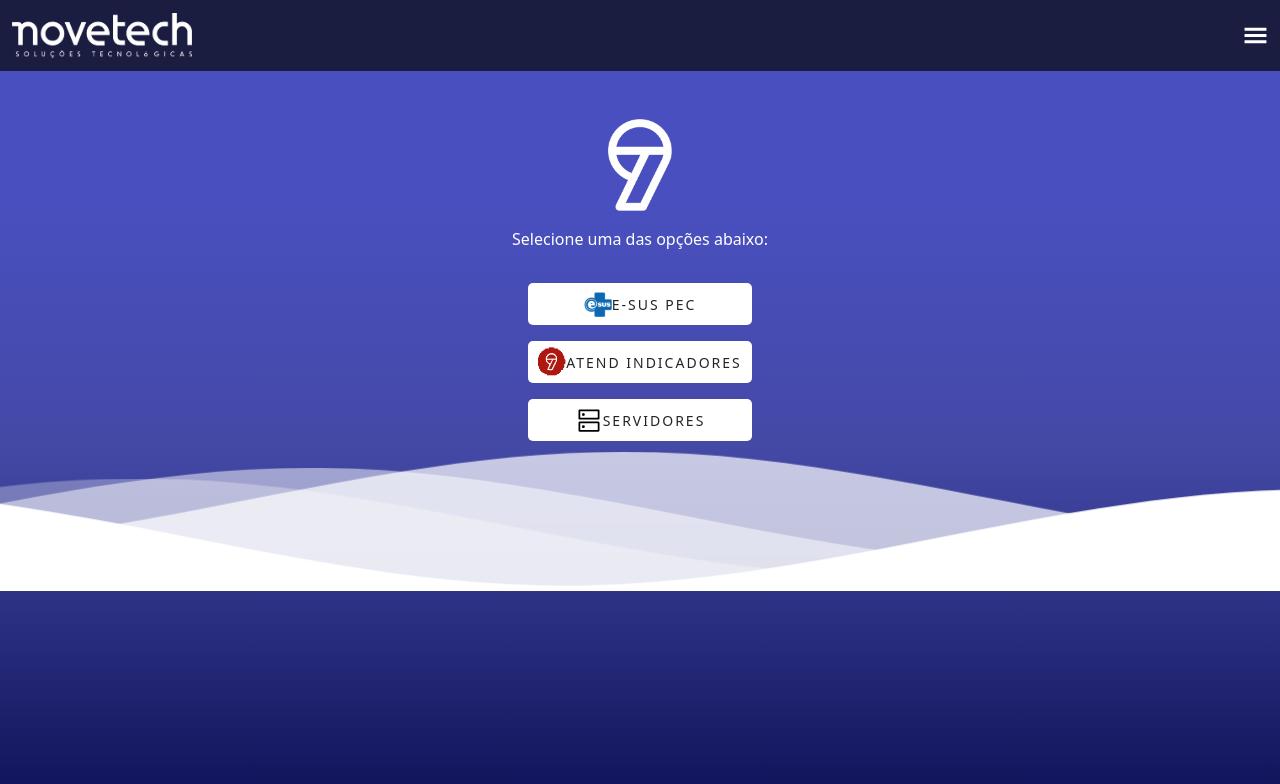
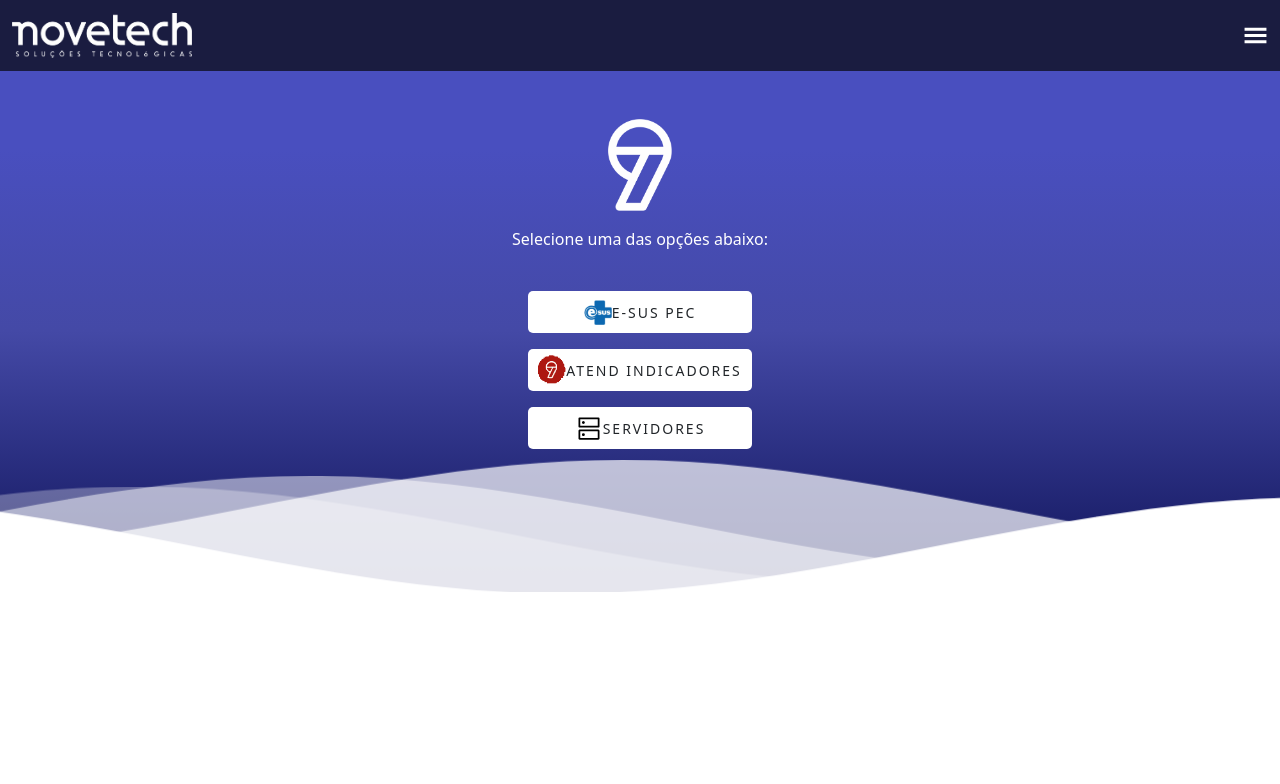
Before and after one commit to yagocdj/Remote-desk, a React (Vite) app: page / in a window 1280 px wide. Shown: the top 784 px of the page. Built offline with nearby package versions, Linux system fonts and the light colour scheme.

Commit message:
Adicionando as rotas e embutindo a navbar no App

```diff
--- a/package.json
+++ b/package.json
@@ -11,9 +11,13 @@
   "dependencies": {
     "bootstrap": "^5.2.3",
     "jquery": "^3.6.1",
+    "localforage": "^1.10.0",
+    "match-sorter": "^6.3.1",
     "react": "^18.2.0",
     "react-dom": "^18.2.0",
-    "react-icons": "^4.7.1"
+    "react-icons": "^4.7.1",
+    "react-router-dom": "^6.4.5",
+    "sort-by": "^0.0.2"
   },
   "devDependencies": {
     "@types/react": "^18.0.24",
--- a/src/App.jsx
+++ b/src/App.jsx
@@ -1,18 +1,26 @@
 import 'bootstrap/dist/css/bootstrap.css';
 import 'bootstrap/dist/js/bootstrap.bundle';
-import Navbar from './components/Navbar'
-import Body from './components/Body'
-
+import Index from './pages/Index';
+import { Outlet } from 'react-router-dom';
+import './css/navbar.css';
+import { GiHamburgerMenu } from 'react-icons/gi';
+import Logo from './assets/images/novetech_logo_branco.png';
 
 function App() {
 
   return (
     <>
-      <Navbar />
-      <Body />
-
+      <nav className="navbar navbar-expand-lg">
+        <div className="container-fluid">
+          <a className="navbar-brand text-light" href="#">
+              <img className='logoBranca' src={Logo}></img>
+          </a>
+          <GiHamburgerMenu size={25} />
+        </div>
+      </nav>
+      <Outlet />
     </>
-  )
+  );
 }
 
 export default App
--- a/src/components/Body.jsx
+++ /dev/null
@@ -1,20 +0,0 @@
-import Menu from './Menu';
-import Waves from './Waves'
-import 'bootstrap/dist/css/bootstrap.css';
-import 'bootstrap/dist/js/bootstrap.bundle';
-import '../css/body.css'
-
-function Body(){
-    return (
-        <>
-        <main className='container d-flex justify-content-center flex-column pt-5'>
-            <Menu />
-        </main>
-        <footer>
-            <Waves />
-        </footer>
-        </>
-    )
-}
-
-export default Body
--- a/src/components/Navbar.jsx
+++ /dev/null
@@ -1,23 +0,0 @@
-import 'bootstrap/dist/css/bootstrap.css';
-import 'bootstrap/dist/js/bootstrap.bundle';
-import '../css/navbar.css';
-import { GiHamburgerMenu } from 'react-icons/gi';
-import Logo from '../assets/images/novetech_logo_branco.png'
-
-
-function Navbar() {
-
-    return (
-        <nav className="navbar navbar-expand-lg">
-            <div className="container-fluid">
-                <a className="navbar-brand text-light" href="#">
-                   <img className='logoBranca' src={Logo}></img>
-                </a>
-                <GiHamburgerMenu size={25} />
-            </div>
-        </nav>
-    )
-
-}
-
-export default Navbar;
--- a/src/css/base.css
+++ b/src/css/base.css
@@ -4,5 +4,8 @@
     --bg-button-color: #fff;
     --bg-button-gradient-hover: linear-gradient(90deg, rgb(255, 255, 255) 44%, rgba(70, 77, 216, 0.5) 75%, rgba(28, 35, 160, 0.5) 90%);
     --txt-color: #fff;
-    height: 100vh;
 }
+
+body {
+    min-height: 100vh;
+}
--- a/src/css/body.css
+++ b/src/css/body.css
@@ -1,6 +1,6 @@
 @import url(base.css);
 
- #isotipoBranco{
+ #isotipoBranco {
     width: 4rem;
  }
 
--- a/src/css/index.css
+++ b/src/css/index.css
@@ -1,13 +1,6 @@
 @import url(base.css);
 
-#root{
+#root {
     min-width: 100vh;
-}
-
-body{
     background: var(--bg-color-gradient);
 }
-
-footer{
-    position: sticky;
-}
--- a/src/main.jsx
+++ b/src/main.jsx
@@ -1,9 +1,24 @@
-import React from 'react'
-import ReactDOM from 'react-dom/client'
-import App from './App'
+import React from 'react';
+import ReactDOM from 'react-dom/client';
+import {createBrowserRouter, RouterProvider} from "react-router-dom";
+import App from './App';
+import Index from './pages/Index';
+
+const router = createBrowserRouter([
+  {
+    path: "/",
+    element: <App />,
+    children: [
+      {
+        path: "/",
+        element: <Index />
+      }
+    ]
+  },
+]);
 
 ReactDOM.createRoot(document.getElementById('root')).render(
   <React.StrictMode>
-    <App />
+    <RouterProvider router={router} />
   </React.StrictMode>
 )
--- /dev/null
+++ b/src/pages/Index.jsx
@@ -0,0 +1,20 @@
+import Menu from '../components/Menu';
+import Waves from '../components/Waves'
+import 'bootstrap/dist/css/bootstrap.css';
+import 'bootstrap/dist/js/bootstrap.bundle';
+import '../css/body.css'
+
+function Index(){
+    return (
+        <>
+            <main className='container d-flex justify-content-center flex-column pt-5 gap-2'>
+                <Menu />
+            </main>
+            <footer>
+                <Waves />
+            </footer>
+        </>
+    )
+}
+
+export default Index
```
Also changed, not shown: 2 other files (tests, documents, lock files or other folders).
